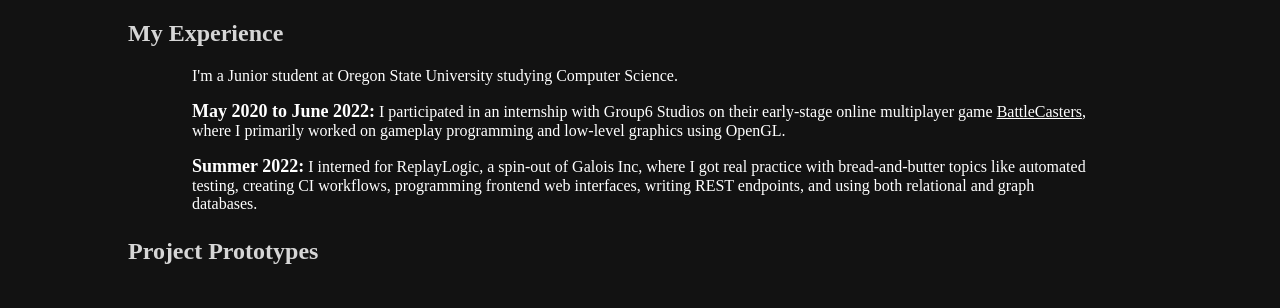
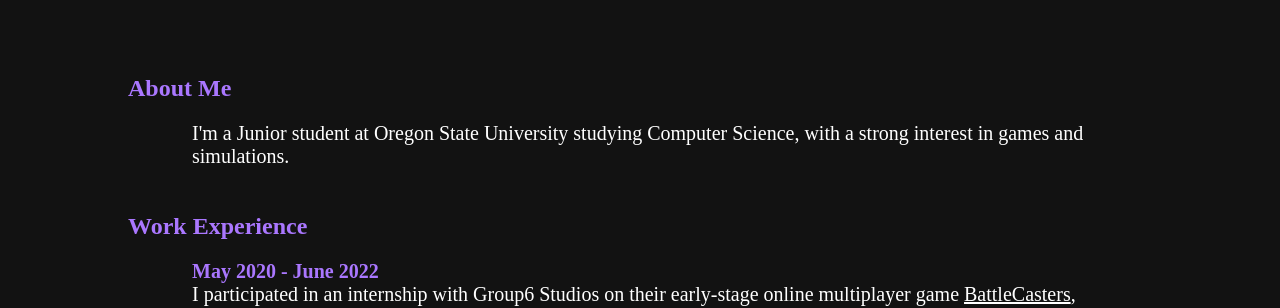
Before and after one commit to DylanSOldham/portfolio, a plain HTML site: page index.html in a window 1280 px wide. Shown: the part 57-365 px from the top of the page. Drawn offline with Linux system fonts and the light colour scheme.

Commit message:
Updated color scheme

```diff
--- a/index.css
+++ b/index.css
@@ -10,8 +10,9 @@ h1 {
 }
 
 h2 {
+    color: #AA77FF;
     margin-left: 10%;
-    margin-top: 25px;
+    margin-top: 45px;
 }
 
 h3 {
@@ -19,7 +20,7 @@ h3 {
 }
 
 strong {
-    font-size: 18px;
+    color: #AA77FF;
 }
 
 header {
@@ -84,4 +85,5 @@ a:hover {
     color: white;
     margin-left: 15%;
     margin-right: 15%;
+    font-size: 20px;
 }
--- a/index.html
+++ b/index.html
@@ -10,20 +10,31 @@
             <a class="header-text" href="assets/resume.pdf">Resume (pdf)</a>
         </header>
 
-        <h2>My Experience</h2>
+
+
+        <div style="margin-top:80px;"></div>
+
+        <h2>About Me</h2>
 
         <p class="content-text">
-            I'm a Junior student at Oregon State University studying Computer Science.
+            I'm a Junior student at Oregon State University studying Computer Science, with a strong
+            interest in games and simulations.
         </p>
 
+        <h2>Work Experience</h2>
+
         <p class="content-text">
-            <strong>May 2020 to June 2022:</strong> I participated in an internship with Group6 Studios on their
+            <strong>May 2020 - June 2022</strong>
+            <br>
+            I participated in an internship with Group6 Studios on their
             early-stage online multiplayer game <a href="https://www.battlecasters.io/">BattleCasters</a>,
             where I primarily worked on gameplay programming and low-level graphics using OpenGL.
         </p>
 
         <p class="content-text">
-            <strong>Summer 2022:</strong> I interned for ReplayLogic, a spin-out of Galois Inc, where I got real practice
+            <strong>Summer 2022</strong>
+            <br>
+            I interned for ReplayLogic, a spin-out of Galois Inc, where I got real practice
             with bread-and-butter topics like automated testing, creating CI workflows, programming frontend web
             interfaces, writing REST endpoints, and using both relational and graph databases.
         </p>
@@ -72,7 +83,8 @@
 
         <p class="content-text">
             There are some other languages, like Python, that I've used before on small projects, but where
-            I'd need to heavily rely on Google for help with basic syntax, so I have not listed them above.
+            I'd need to heavily rely on Google for help with basic syntax and functionality, so I have not
+            listed them above.
         </p>
 
     </body>
```
